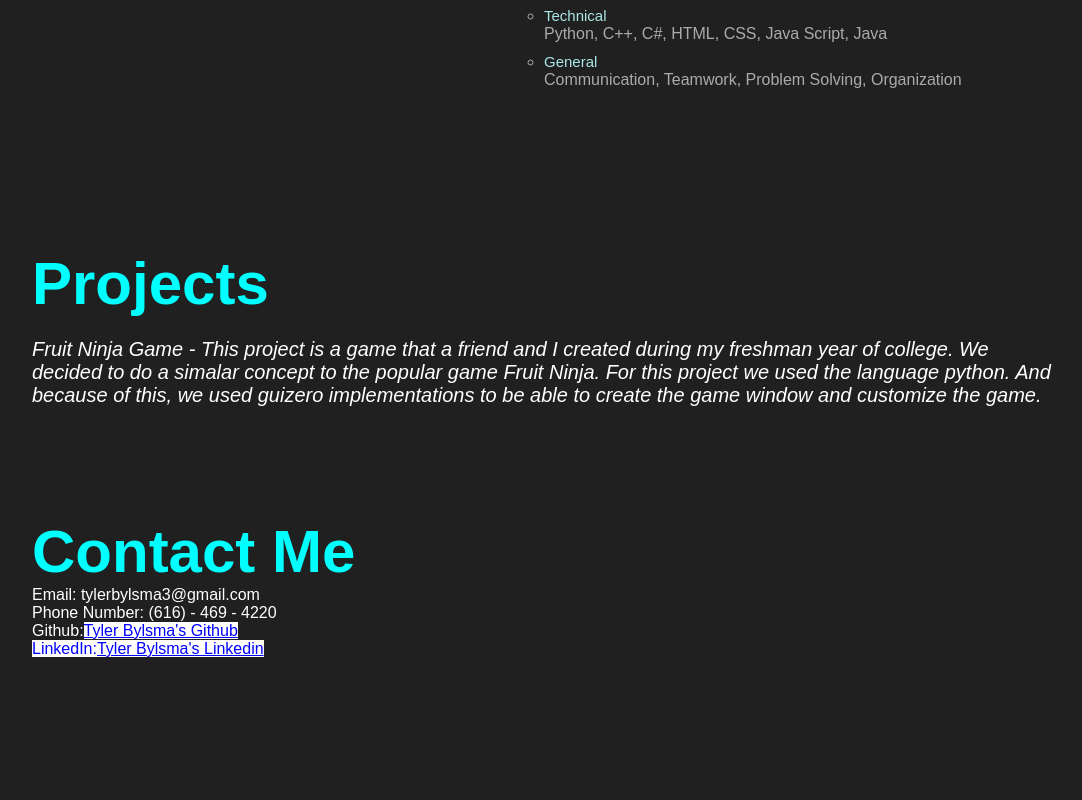
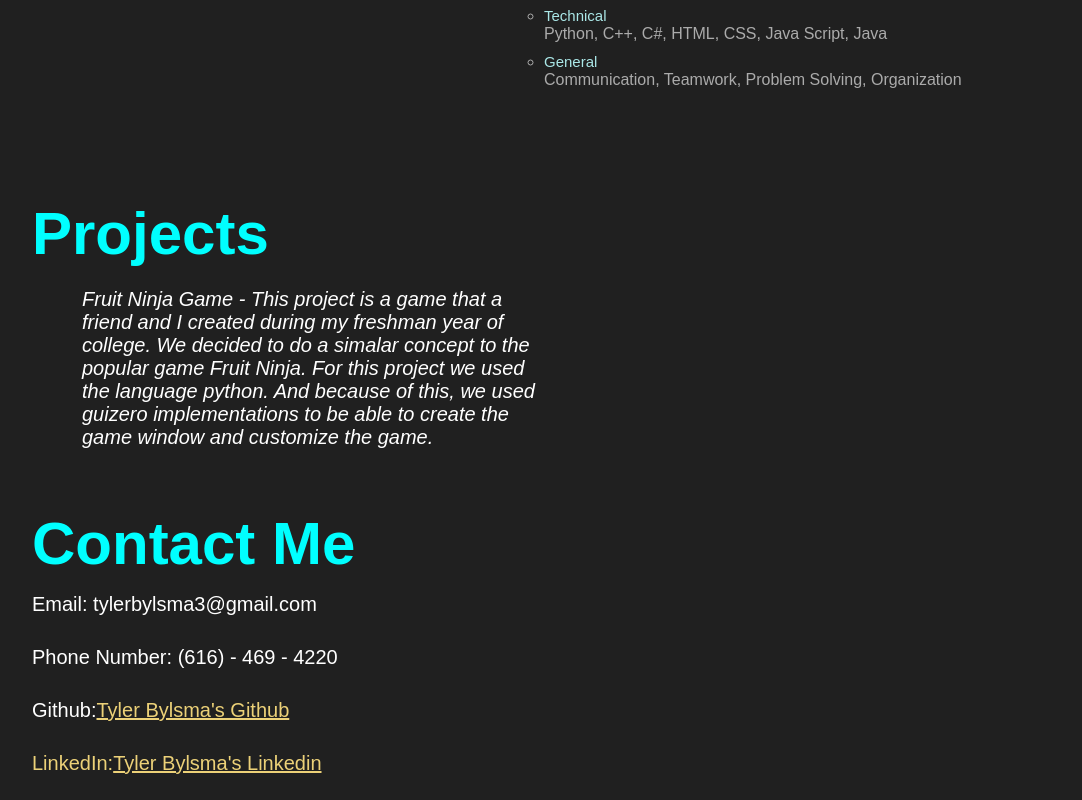
Before and after one commit to tylerbylsma/PersonalPortfolioWebsite, a plain HTML site: page index.html in a window 1280 px wide. Shown: the part 1234-2034 px from the top of the page, without its empty margins (96-1178 px from the left). Before the commit the page ends 1902 px from the top, so only its background shows below. Drawn offline with Linux system fonts and the light colour scheme.

Commit message:
Update style.css

```diff
--- a/style.css
+++ b/style.css
@@ -159,14 +159,29 @@ nav ul li a:hover::after{
 
 /*-------------projects--------- */
 
-#projects{
-    padding: 50px 0;
+#projects .sub-title-description{
+    padding: 15 0;
+    padding-left: 50px;
+    padding-right: 500px;
 }
+
+#projects .sub-title-description strong {
+    color: rgb(14, 240, 33);
+    font-size: 25px;
+}
+
 /*------------Contact---------*/
 
-#contact{
+#contact a {
+    padding: 25px 0;
+    color: rgb(236, 209, 120);
 }
-a {
-    color: blue;
-    background-color: white;
+#contact p {
+    padding: 15px 0;
+    font-size: 20px
 }
+
+#contact strong {
+    color: aqua;
+    padding-left: 50px;
+}
```
